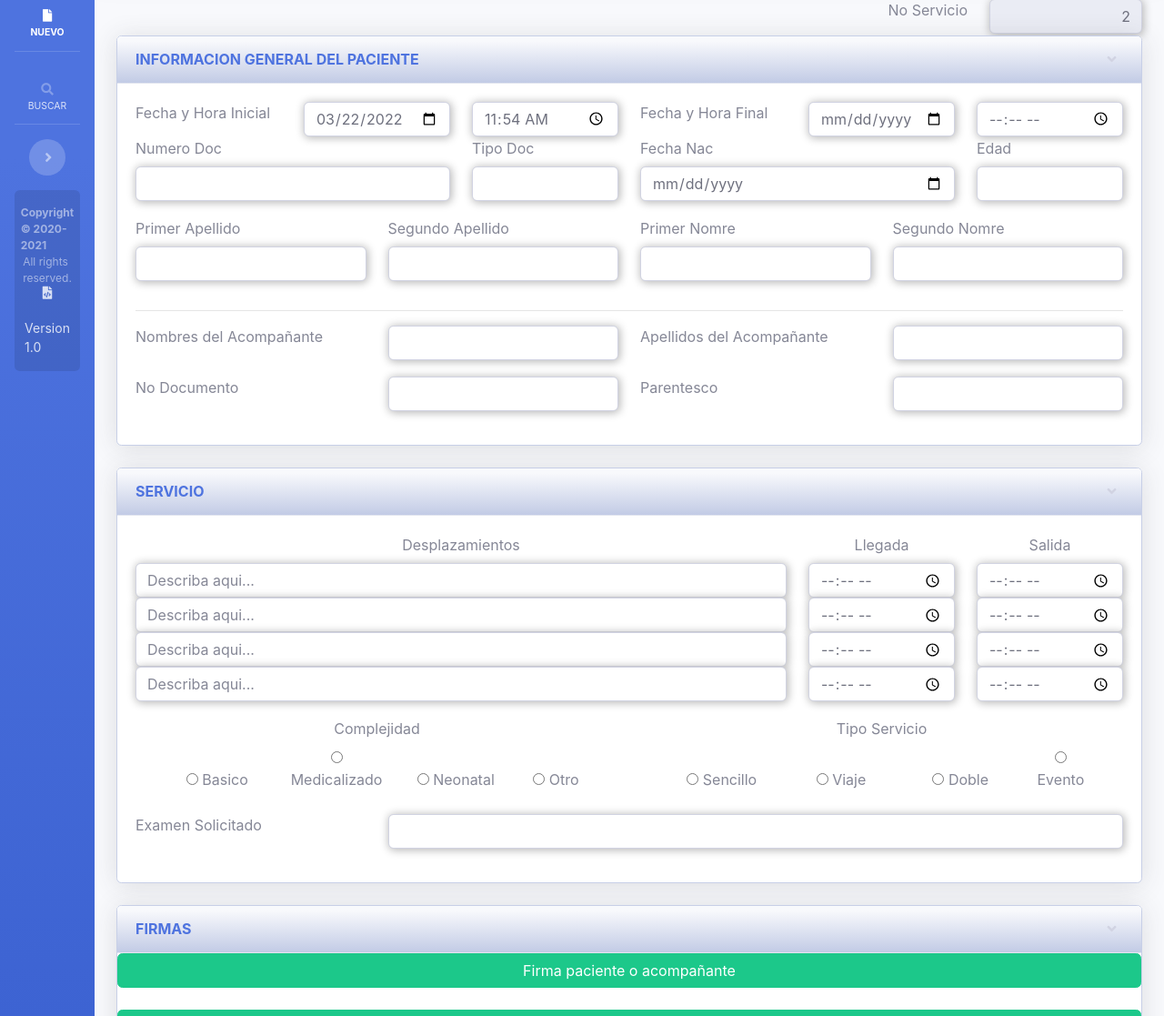
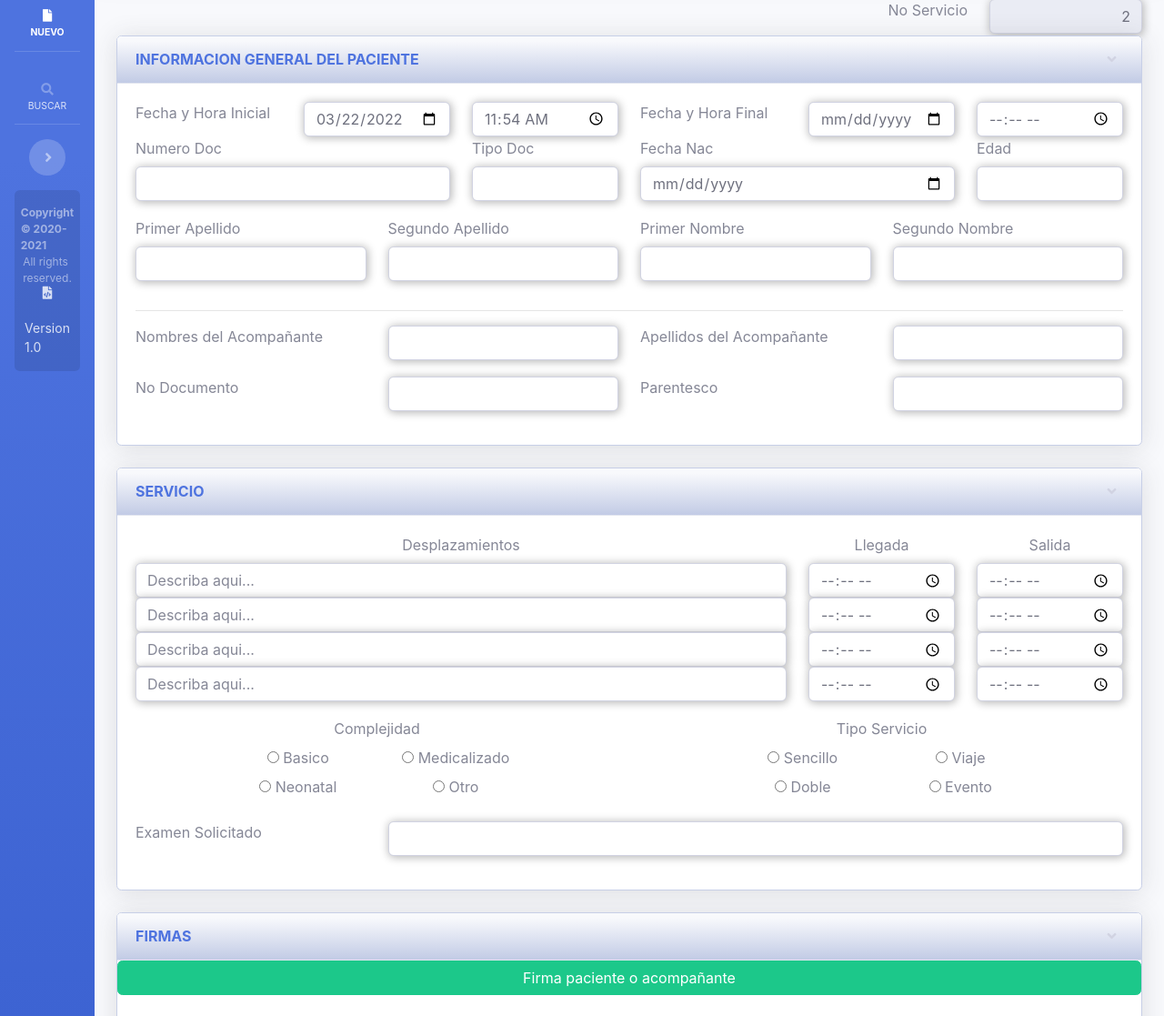
Before and after one commit to Joiner2003/HojaTraslado, a PHP site: page /Views/pages/index.php in a window 1280 px wide. Shown: the part 95-1212 px from the top of the page at 91% size. Run offline with PHP 8.4, Linux system fonts and the light colour scheme; the visitor is signed in with stand-in values (Sample User, id 1); tables that the repository leaves empty or names only in its code hold one stand-in row (values such as "Sample post"); data that the repository does not hold is empty; some libraries are stand-ins or nearby versions.

Commit message:
arreglo de servicio

```diff
--- a/Views/pages/index.php
+++ b/Views/pages/index.php
@@ -187,11 +187,11 @@ if (isset($_GET['IdServicio'])) {
                     <input type="text" class="form-control" id="" name="Pte_Ap2" style="text-transform:uppercase;" value="<?php if($data != NULL) echo $data->__GET('Pte_Ap2') ?>">
                   </div>
                   <div class="col-sm-3 mb-3">
-                    <label>Primer Nomre</label>
+                    <label>Primer Nombre</label>
                     <input type="text" class="form-control" id="" name="PteNom1" style="text-transform:uppercase;" required value="<?php if($data != NULL) echo $data->__GET('PteNom1') ?>">
                   </div>
                   <div class="col-sm-3 mb-3">
-                    <label>Segundo Nomre</label>
+                    <label>Segundo Nombre</label>
                     <input type="text" class="form-control" id="" name="Pte_Nom2" style="text-transform:uppercase;" value="<?php if($data != NULL) echo $data->__GET('Pte_Nom2') ?>">
                   </div>
                 </div>
@@ -254,19 +254,19 @@ if (isset($_GET['IdServicio'])) {
                   <div class="col-sm-12 col-md-12  col-lg-6 my-3 text-center">
                     <label>Complejidad</label>
                     <div class="col-sm-12">
-                      <label class="col-sm-3"><input type="radio" class="" id="Sv_Complejidad" name="Sv_Complejidad" value="1" <?php if($data != NULL && $data->__GET('Sv_Complejidad') == 1) echo "checked"; ?>> Basico</label>
-                      <label class="col-sm-3"><input type="radio" class="" id="Sv_Complejidad" name="Sv_Complejidad" value="3" <?php if($data != NULL && $data->__GET('Sv_Complejidad') == 3) echo "checked"; ?>> Medicalizado</label>
-                      <label class="col-sm-3"><input type="radio" class="" id="Sv_Complejidad" name="Sv_Complejidad" value="2" <?php if($data != NULL && $data->__GET('Sv_Complejidad') == 2) echo "checked"; ?>> Neonatal</label>
-                      <label class="col-sm-2"><input type="radio" class="" id="Sv_Complejidad" name="Sv_Complejidad" value="4" <?php if($data != NULL && $data->__GET('Sv_Complejidad') == 4) echo "checked"; ?>> Otro</label>
+                      <label class="col-sm-4"><input type="radio" class="" id="Sv_Complejidad" name="Sv_Complejidad" value="1" <?php if($data != NULL && $data->__GET('Sv_Complejidad') == 1) echo "checked"; ?>> Basico</label>
+                      <label class="col-sm-4"><input type="radio" class="" id="Sv_Complejidad" name="Sv_Complejidad" value="3" <?php if($data != NULL && $data->__GET('Sv_Complejidad') == 3) echo "checked"; ?>> Medicalizado</label>
+                      <label class="col-sm-4"><input type="radio" class="" id="Sv_Complejidad" name="Sv_Complejidad" value="2" <?php if($data != NULL && $data->__GET('Sv_Complejidad') == 2) echo "checked"; ?>> Neonatal</label>
+                      <label class="col-sm-4"><input type="radio" class="" id="Sv_Complejidad" name="Sv_Complejidad" value="4" <?php if($data != NULL && $data->__GET('Sv_Complejidad') == 4) echo "checked"; ?>> Otro</label>
                     </div>
                   </div>
                   <div class="col-sm-12 col-md-12  col-lg-6 my-3 text-center">
                     <label>Tipo Servicio</label>
                     <div class="col-sm-12">
-                      <label class="col-sm-3"><input type="radio" class="" id="Sv_TipoServicio" name="Sv_TipoServicio" value="1" <?php if($data != NULL && $data->__GET('Sv_TipoServicio') == 1) echo "checked"; ?>> Sencillo</label>
-                      <label class="col-sm-3"><input type="radio" class="" id="Sv_TipoServicio" name="Sv_TipoServicio" value="3" <?php if($data != NULL && $data->__GET('Sv_TipoServicio') == 3) echo "checked"; ?>> Viaje</label>
-                      <label class="col-sm-3"><input type="radio" class="" id="Sv_TipoServicio" name="Sv_TipoServicio" value="2" <?php if($data != NULL && $data->__GET('Sv_TipoServicio') == 2) echo "checked"; ?>> Doble</label>
-                      <label class="col-sm-2"><input type="radio" class="" id="Sv_TipoServicio" name="Sv_TipoServicio" value="4" <?php if($data != NULL && $data->__GET('Sv_TipoServicio') == 4) echo "checked"; ?>> Evento</label>
+                      <label class="col-sm-4"><input type="radio" class="" id="Sv_TipoServicio" name="Sv_TipoServicio" value="1" <?php if($data != NULL && $data->__GET('Sv_TipoServicio') == 1) echo "checked"; ?>> Sencillo</label>
+                      <label class="col-sm-4"><input type="radio" class="" id="Sv_TipoServicio" name="Sv_TipoServicio" value="3" <?php if($data != NULL && $data->__GET('Sv_TipoServicio') == 3) echo "checked"; ?>> Viaje</label>
+                      <label class="col-sm-4"><input type="radio" class="" id="Sv_TipoServicio" name="Sv_TipoServicio" value="2" <?php if($data != NULL && $data->__GET('Sv_TipoServicio') == 2) echo "checked"; ?>> Doble</label>
+                      <label class="col-sm-4"><input type="radio" class="" id="Sv_TipoServicio" name="Sv_TipoServicio" value="4" <?php if($data != NULL && $data->__GET('Sv_TipoServicio') == 4) echo "checked"; ?>> Evento</label>
                     </div>
                   </div>
                 </div>
```
